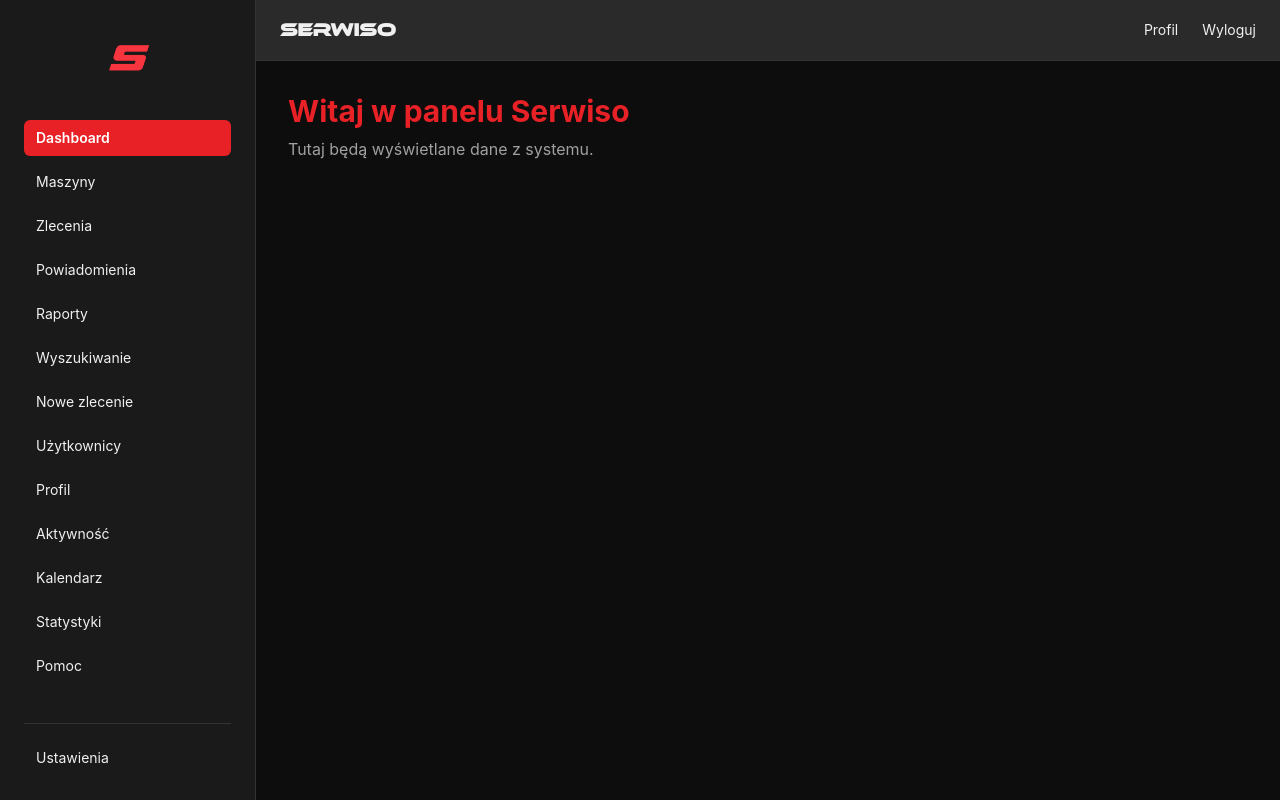
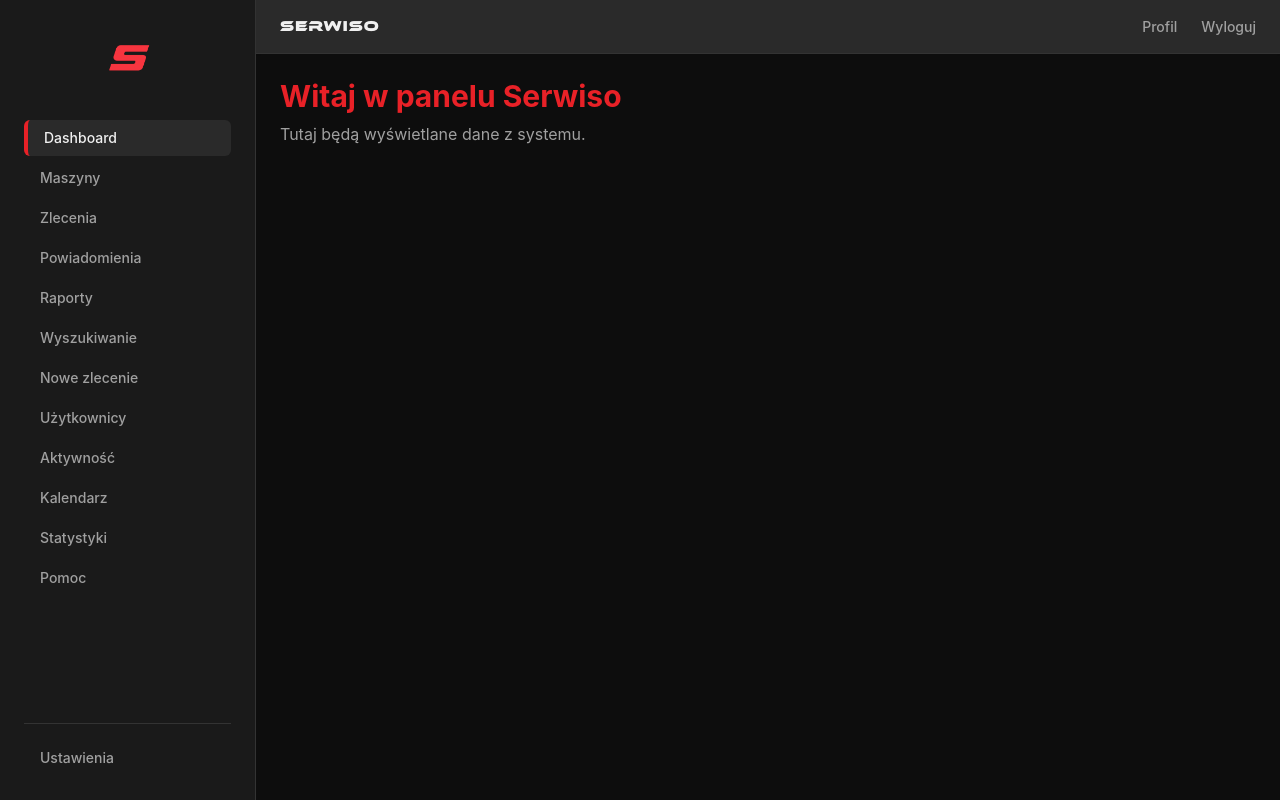
Before and after one commit to MrBartosz/SERWISO, a Next.js app in the folder frontend/: page /dashboard in a window 1280 px wide. Built offline with nearby package versions, Linux system fonts and the light colour scheme.

Commit message:
Ujednolicenie layoutu: globalny Header i Sidebar, korekta styli zgodnie z paletą

```diff
--- a/frontend/src/app/dashboard/page.tsx
+++ b/frontend/src/app/dashboard/page.tsx
@@ -1,12 +1,10 @@
-import DashboardLayout from "@/components/layout/DashboardLayout";
-
 export default function Dashboard() {
   return (
-    <DashboardLayout>
+    <>
       <h1 className="mb-2 text-3xl font-bold text-accent">
         Witaj w panelu Serwiso
       </h1>
       <p className="text-muted">Tutaj będą wyświetlane dane z systemu.</p>
-    </DashboardLayout>
+    </>
   );
 }
--- a/frontend/src/app/layout.tsx
+++ b/frontend/src/app/layout.tsx
@@ -1,20 +1,10 @@
-import type { Metadata } from "next";
-import { Geist, Geist_Mono } from "next/font/google";
 import "./globals.css";
+import Header from "@/components/Header";
+import Sidebar from "@/components/Sidebar";
 
-const geistSans = Geist({
-  variable: "--font-geist-sans",
-  subsets: ["latin"],
-});
-
-const geistMono = Geist_Mono({
-  variable: "--font-geist-mono",
-  subsets: ["latin"],
-});
-
-export const metadata: Metadata = {
+export const metadata = {
   title: "Serwiso",
-  description: "Cyfrowy system konserwacji maszyn",
+  description: "Panel zarządzania serwisem",
 };
 
 export default function RootLayout({
@@ -24,10 +14,14 @@ export default function RootLayout({
 }) {
   return (
     <html lang="pl">
-      <body
-        className={`${geistSans.variable} ${geistMono.variable} antialiased bg-background text-foreground`}
-      >
-        {children}
+      <body className="bg-background text-foreground">
+        <div className="flex min-h-screen">
+          <Sidebar />
+          <div className="flex flex-col flex-1">
+            <Header />
+            <main className="flex-1 p-6">{children}</main>
+          </div>
+        </div>
       </body>
     </html>
   );
--- a/frontend/src/components/Header.tsx
+++ b/frontend/src/components/Header.tsx
@@ -1,36 +1,47 @@
 "use client";
 
 import Link from "next/link";
-
 // TODO: Podmień tymczasową flagę na realny hook z auth
 const isLoggedIn = true;
 
 export default function Header() {
   return (
-    <header className="flex items-center justify-between px-6 py-4 border-b border-border bg-elevated">
+    <header className="flex items-center justify-between px-6 py-4 border-b shadow-sm border-border bg-elevated text-foreground">
       <div>
         {isLoggedIn ? (
           <Link href="/dashboard" className="flex items-center gap-2">
-            <span className="text-lg font-bold font-ethnocentric">SERWISO</span>
+            <span className="font-bold tracking-widest text-medium font-ethnocentric">
+              SERWISO
+            </span>
           </Link>
         ) : (
-          <div className="text-lg font-bold font-ethnocentric">SERWISO</div>
+          <div className="font-bold tracking-widest text-medium font-ethnocentric">
+            SERWISO
+          </div>
         )}
       </div>
 
-      {/* Prawa strona */}
-      <nav className="space-x-6 text-sm">
+      <nav className="space-x-6 text-sm font-medium">
         {isLoggedIn ? (
           <>
-            <Link href="/profile" className="transition hover:text-accent">
+            <Link
+              href="/profile"
+              className="transition text-muted hover:text-accent"
+            >
               Profil
             </Link>
-            <Link href="/logout" className="transition hover:text-red-500 ">
+            <Link
+              href="/logout"
+              className="transition text-muted hover:text-error"
+            >
               Wyloguj
             </Link>
           </>
         ) : (
-          <Link href="/login" className="transition hover:text-accent">
+          <Link
+            href="/login"
+            className="transition text-muted hover:text-accent"
+          >
             Zaloguj
           </Link>
         )}
--- a/frontend/src/components/Sidebar.tsx
+++ b/frontend/src/components/Sidebar.tsx
@@ -14,7 +14,6 @@ const mainNavItems = [
   { label: "Wyszukiwanie", href: "/search" },
   { label: "Nowe zlecenie", href: "/work-orders/new" },
   { label: "Użytkownicy", href: "/users" },
-  { label: "Profil", href: "/profile" },
   { label: "Aktywność", href: "/activity" },
   { label: "Kalendarz", href: "/calendar" },
   { label: "Statystyki", href: "/statistics" },
@@ -27,7 +26,7 @@ export default function Sidebar() {
   const pathname = usePathname();
 
   return (
-    <aside className="flex flex-col w-64 p-6 border-r bg-surface text-foreground border-border">
+    <aside className="flex flex-col w-64 p-6 border-r bg-surface border-border text-foreground">
       <div className="flex justify-center mb-6">
         <Image
           src="/assets/images/samelogo.png"
@@ -37,30 +36,35 @@ export default function Sidebar() {
         />
       </div>
 
-      <nav className="flex-1 space-y-2">
-        {mainNavItems.map(({ label, href }) => (
+      <nav className="flex-1 space-y-1">
+        {mainNavItems.map(({ label, href }) => {
+          const isActive = pathname === href;
+
+          return (
             <Link
               key={href}
               href={href}
               className={clsx(
-              "block px-3 py-2 rounded-md text-sm transition",
-              pathname === href
-                ? "bg-accent text-white font-semibold"
-                : "hover:bg-elevated hover:text-accent"
+                "flex items-center px-4 py-2 text-sm font-medium rounded-md transition-all",
+                isActive
+                  ? "bg-elevated text-foreground border-l-4 border-accent"
+                  : "text-muted hover:bg-elevated hover:text-accent"
               )}
             >
               {label}
             </Link>
-        ))}
+          );
+        })}
       </nav>
+
       <div className="pt-4 mt-4 border-t border-border">
         <Link
           href={settingsNavItem.href}
           className={clsx(
-            "block px-3 py-2 rounded-md text-sm transition",
+            "flex items-center px-4 py-2 text-sm font-medium rounded-md transition-all",
             pathname === settingsNavItem.href
-              ? "bg-accent text-white font-semibold"
-              : "hover:bg-elevated hover:text-accent"
+              ? "bg-elevated text-foreground border-l-4 border-accent"
+              : "text-muted hover:bg-elevated hover:text-accent"
           )}
         >
           {settingsNavItem.label}
```
Lines whose indentation alone changed are shown as unchanged.
